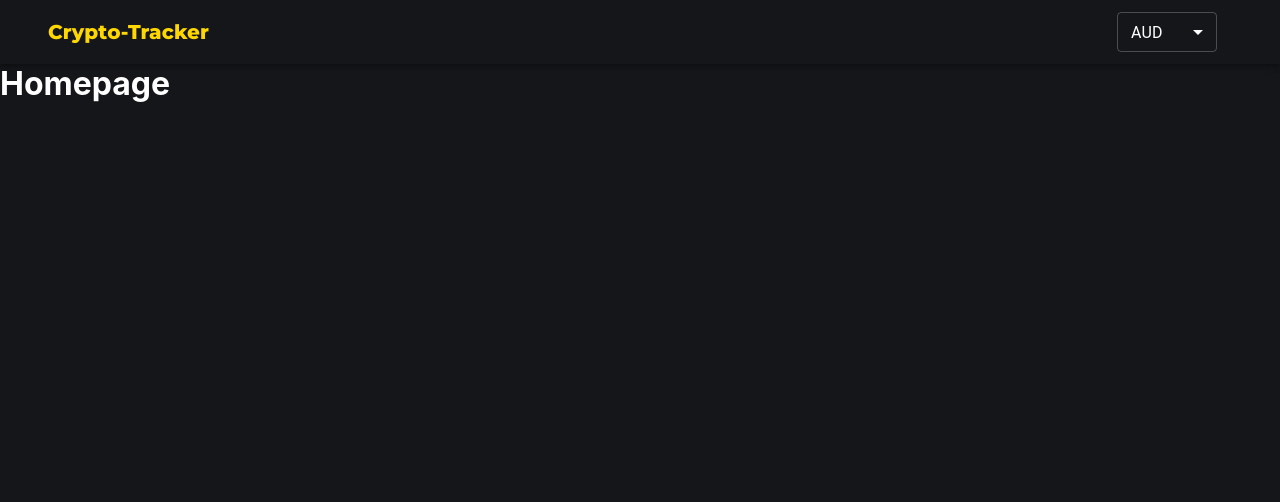
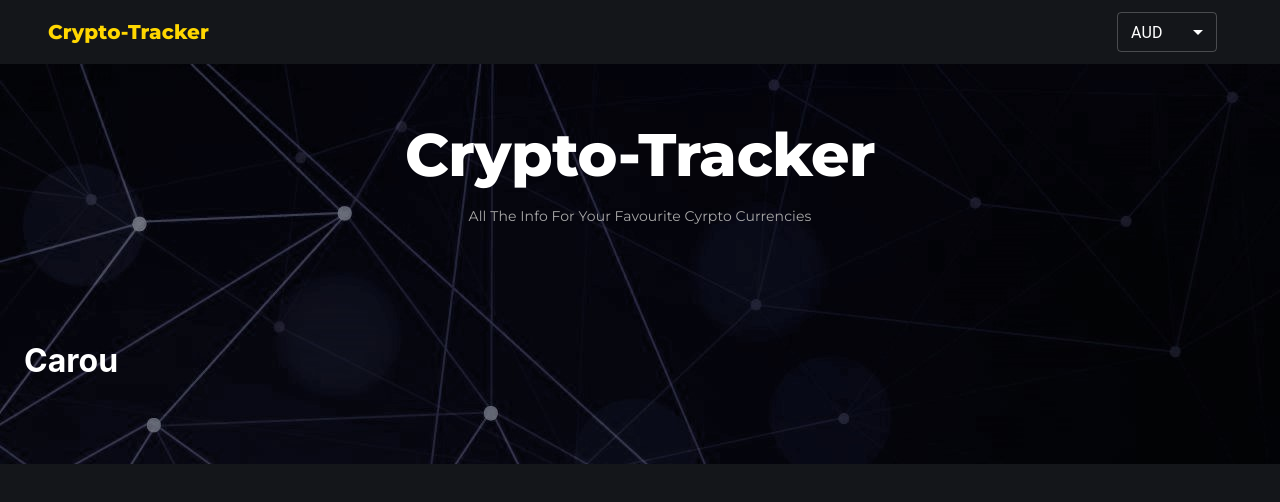
Before and after one commit to JSShant/CryptoTracker, a React (Create React App) app: page / in a window 1280 px wide. Shown: the top 502 px of the page. Built offline with nearby package versions, Linux system fonts and the light colour scheme.

Commit message:
Creating Homepage

```diff
--- /dev/null
+++ b/src/Components/Banner/Banner.js
@@ -0,0 +1,58 @@
+import { Container, makeStyles, Typography } from "@material-ui/core";
+import React from "react";
+import Carousel from "./Carousel";
+
+const useStyles = makeStyles(() => ({
+  banner: {
+    backgroundImage: "url(./Banner.jpg)",
+  },
+  bannerContent: {
+    height: 400,
+    display: "flex",
+    flexDirection: "column",
+    paddingTop: 25,
+    justifyContent: "space-around",
+  },
+  tagLine: {
+    display: "flex",
+    height: "40%",
+    flexDirection: "column",
+    justifyContent: "center",
+    textAlign: "center",
+  },
+}));
+
+const Banner = () => {
+  const classes = useStyles();
+  return (
+    <div className={classes.banner}>
+      <Container className={classes.bannerContent}>
+        <div className={classes.tagLine}>
+          <Typography
+            variant="h2"
+            style={{
+              fontWeight: "bold",
+              marginBottom: 15,
+              fontFamily: "Montserrat",
+            }}
+          >
+            Crypto-Tracker
+          </Typography>
+          <Typography
+            variant="subtitle2"
+            style={{
+              color: "darkgray",
+              textTransform: "capitalize",
+              fontFamily: "Montserrat",
+            }}
+          >
+            All the Info for your favourite Cyrpto Currencies
+          </Typography>
+        </div>
+        <Carousel />
+      </Container>
+    </div>
+  );
+};
+
+export default Banner;
--- /dev/null
+++ b/src/Components/Banner/Carousel.js
@@ -0,0 +1,21 @@
+import { makeStyles } from "@material-ui/core";
+import React from "react";
+
+const useStyles = makeStyles(() => ({
+  carousel: {
+    height: "50%",
+    display: "flex",
+    alignItems: "center",
+  },
+}));
+
+const Carousel = () => {
+  const classes = useStyles();
+  return (
+    <div className={classes.carousel}>
+      <h1>Carou</h1>
+    </div>
+  );
+};
+
+export default Carousel;
--- a/src/Pages/Homepage.js
+++ b/src/Pages/Homepage.js
@@ -1,10 +1,11 @@
 import React from "react";
+import Banner from "../Components/Banner/Banner";
 
 const Homepage = () => {
   return (
-    <div>
-      <h1>Homepage</h1>
-    </div>
+    <>
+      <Banner />
+    </>
   );
 };
 
```
Also changed, not shown: public/Banner.jpg (added).
